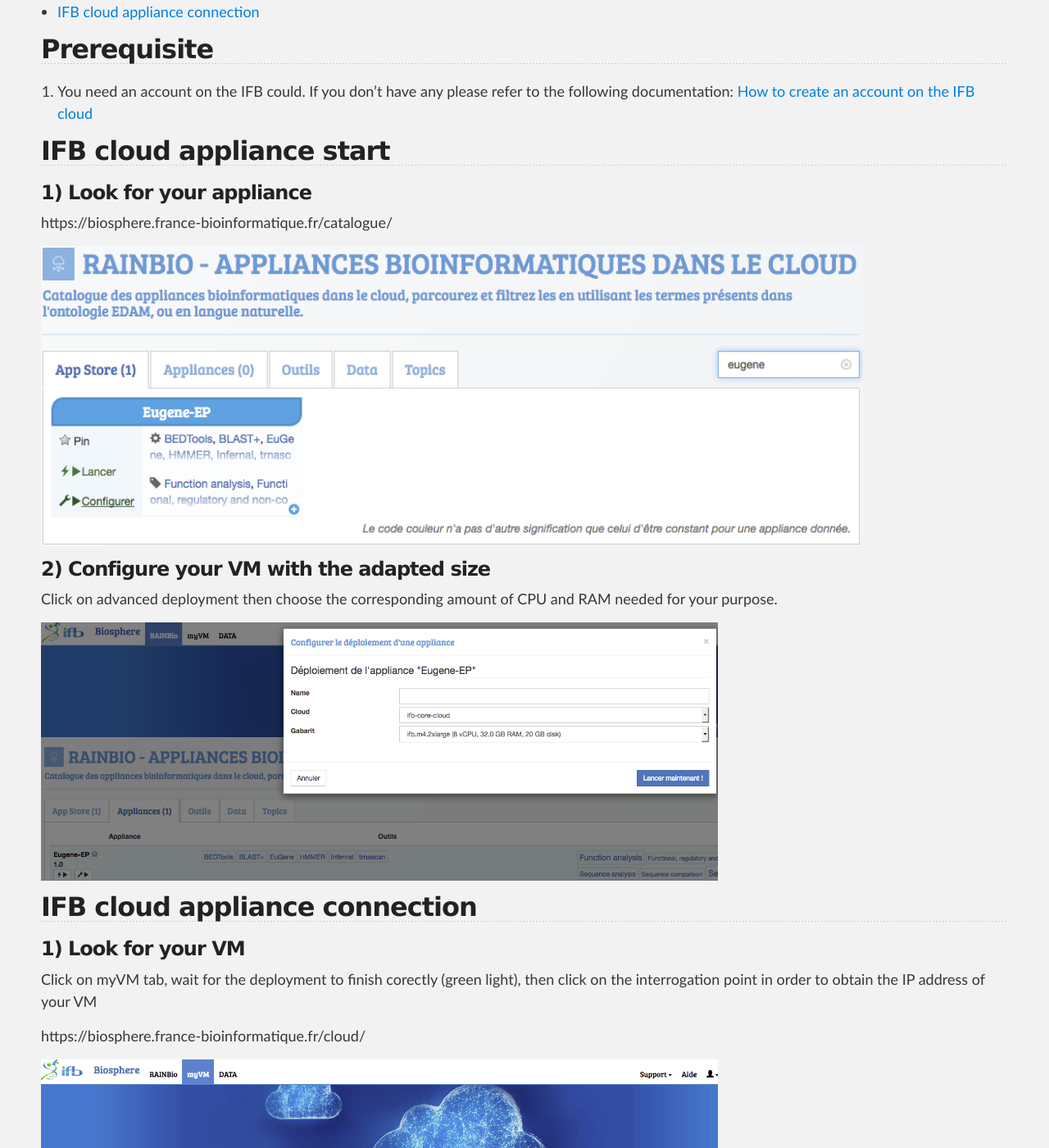
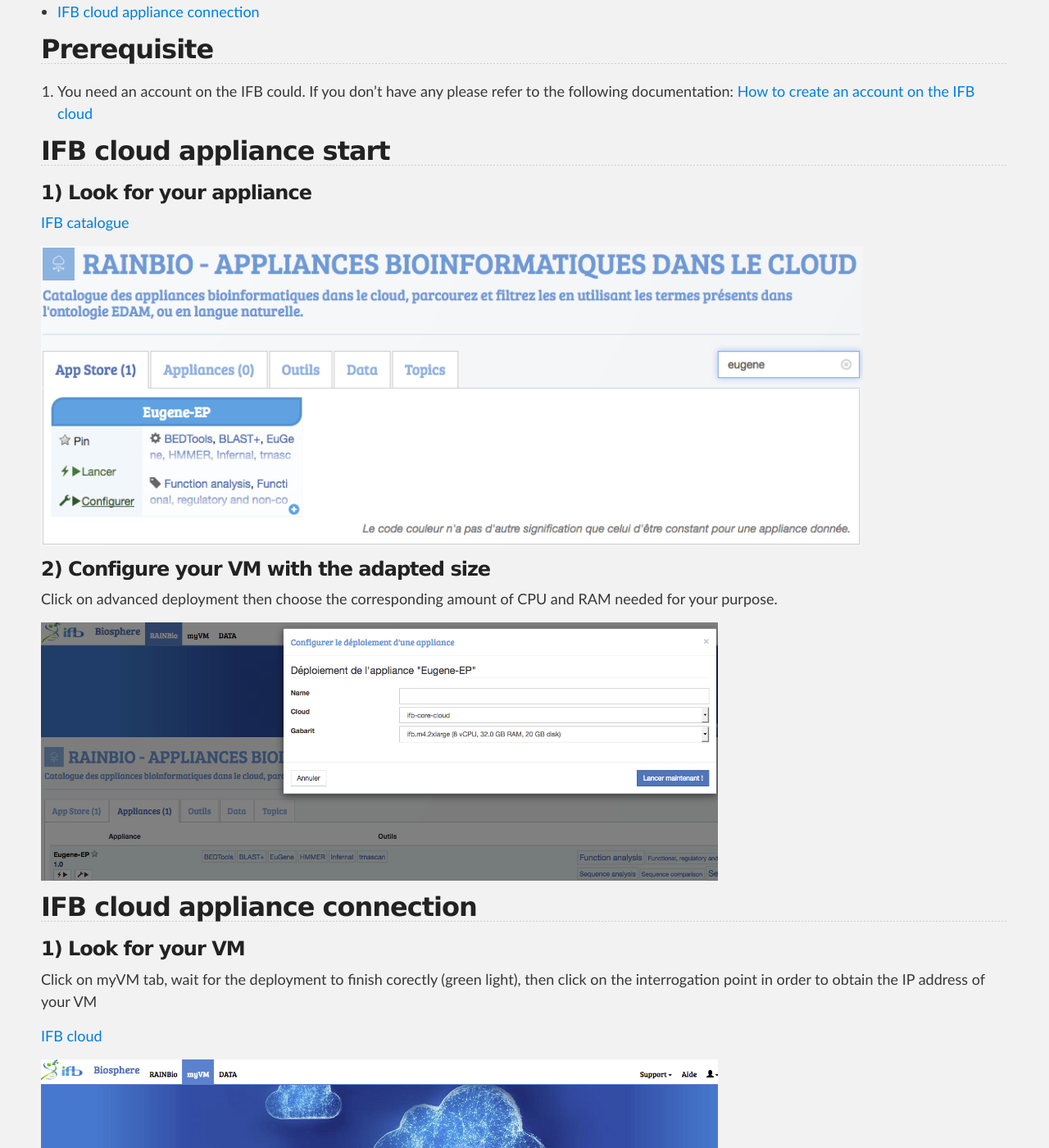
Before and after one commit to SouthGreenPlatform/trainings, a Jekyll site: the page built from _pages/annotation/IFBcloud/use_IFB_cloud_appliance.md, in a window 1280 px wide and 1400 px high, scrolled down 361 px. Shown: the whole window at 82% size. Built offline with Jekyll 4.4.1, drawn with Linux system fonts in a browser that asks for light colours; nearby versions of some CDN libraries.

Commit message:
Update use_IFB_cloud_appliance.md

```diff
--- a/_pages/annotation/IFBcloud/use_IFB_cloud_appliance.md
+++ b/_pages/annotation/IFBcloud/use_IFB_cloud_appliance.md
@@ -26,7 +26,7 @@
 
 ### 1) Look for your appliance
 
-https://biosphere.france-bioinformatique.fr/catalogue/
+[IFB catalogue](https://biosphere.france-bioinformatique.fr/catalogue/)
 
 <img width="85%" src="{{ site.url }}/images/pga/Excel10.3_IFBcloud_04_rainbio_catalog_search.png" alt="" />
 
@@ -42,7 +42,7 @@
 
 Click on myVM tab, wait for the deployment to finish corectly (green light), then click on the interrogation point in order to obtain the IP address of your VM
 
-https://biosphere.france-bioinformatique.fr/cloud/
+[IFB cloud](https://biosphere.france-bioinformatique.fr/cloud/)
 
 <img width="70%" src="{{ site.url }}/images/pga/Excel10.3_IFBcloud_06_eugene_appli_myVM.png" alt="" />
 
```
